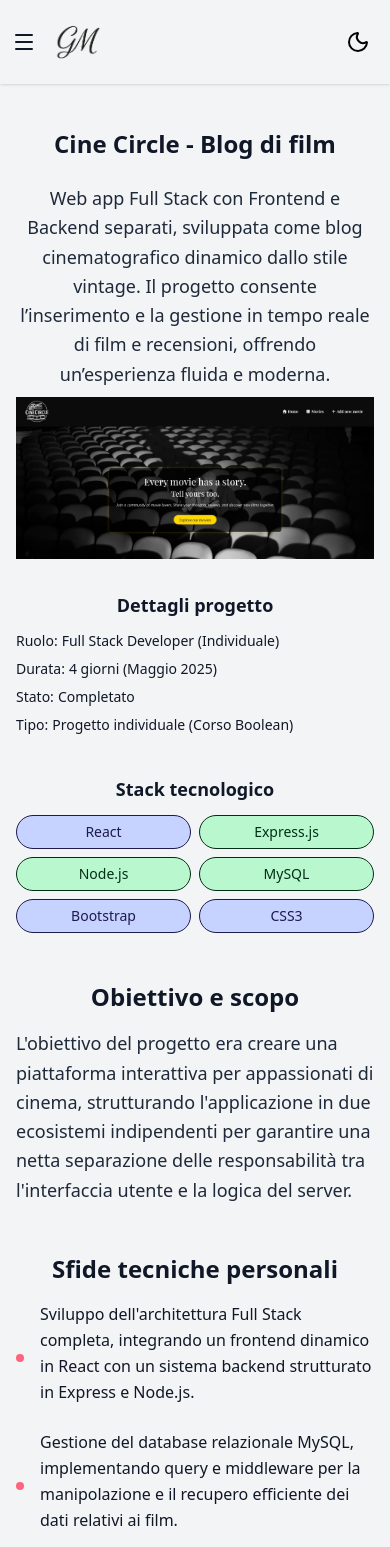
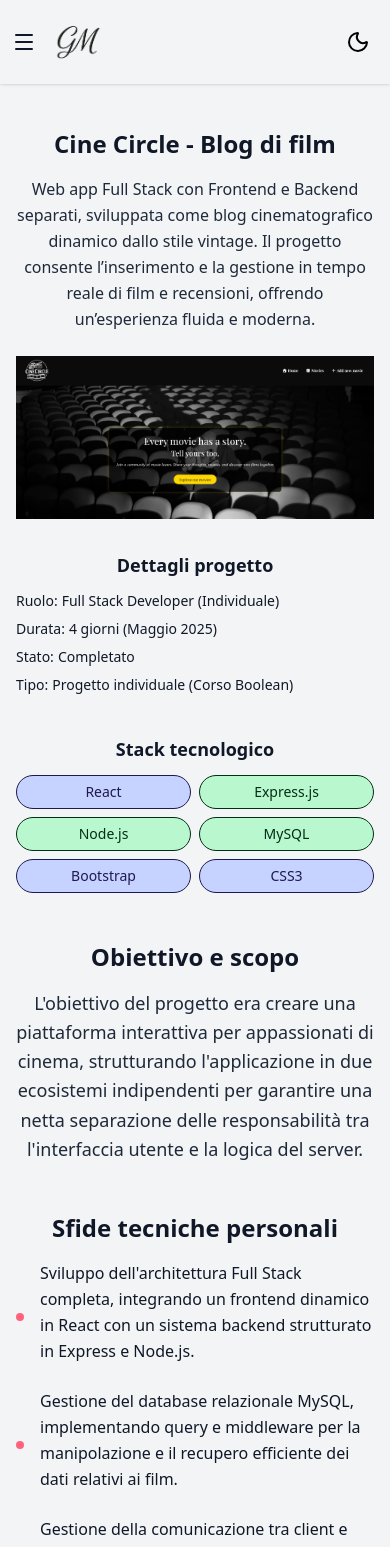
Before and after one commit to giorgiameffe/giorgiameffe-portfolio, a React (Vite) app: page /projects/cine-circle in a window 390 px wide. Shown: the top 1547 px of the page. Built offline with nearby package versions, Linux system fonts and the light colour scheme; a web font is replaced by a local one.

Commit message:
feat: fix mobile responsive

```diff
--- a/src/components/ProjectDetailContent.tsx
+++ b/src/components/ProjectDetailContent.tsx
@@ -20,7 +20,7 @@ const ProjectDetailContent: React.FC<ContentProps> = ({ description }) => {
                 <h2 className="text-2xl font-bold mb-4 text-center">
                     Obiettivo e scopo
                 </h2>
-                <p className="text-lg md:text-xl text-gray-800 dark:text-gray-200 leading-relaxed font-medium">
+                <p className="text-lg md:text-xl text-center md:text-start text-gray-800 dark:text-gray-200 leading-relaxed font-medium">
                     {description.scopeAndGoal}
                 </p>
             </div>
--- a/src/components/ProjectDetailHero.tsx
+++ b/src/components/ProjectDetailHero.tsx
@@ -17,7 +17,7 @@ const ProjectDetailHero: React.FC<ProjectDetailHeroProps> = ({
 
         <div className="flex flex-col items-center text-center">
             <motion.h1
-                className="text-2xl md:text-3xl lg:text-4xl font-extrabold text-gray-900 dark:text-gray-200 mb-6"
+                className="text-2xl md:text-3xl lg:text-4xl font-extrabold text-gray-900 dark:text-gray-200 mb-4 md:mb-6"
                 initial={{ opacity: 0, y: -30 }} // Inizio un po' più in alto
                 animate={{ opacity: 1, y: 0 }}
                 transition={{ duration: 1, ease: "easeOut" }}
@@ -26,7 +26,7 @@ const ProjectDetailHero: React.FC<ProjectDetailHeroProps> = ({
             </motion.h1>
 
             <motion.p
-                className="text-gray-800 dark:text-gray-200 text-lg leading-relaxed mb-2 md:mb-12 max-w-3xl"
+                className="text-gray-800 dark:text-gray-200 text-md md:text-lg leading-relaxed mb-6 md:mb-8 max-w-3xl"
                 initial={{ opacity: 0, x: 50 }} // Inizio trasparente e spostato 50px a destra
                 animate={{ opacity: 1, x: 0 }} // Finale visibile e posizione normale
                 transition={{ duration: 0.8, ease: "easeOut", delay: 0.3 }} // Delay 0.3s
--- a/src/pages/ProjectDetailPage.tsx
+++ b/src/pages/ProjectDetailPage.tsx
@@ -48,7 +48,7 @@ const ProjectDetailsPage: React.FC = () => {
             />
 
             <motion.div
-                className="block md:flex justify-center mt-8 mb-8 gap-4"
+                className="flex justify-center gap-4 mt-8 mb-6 flex-col md:flex-row items-center"
                 initial={{ opacity: 0, y: 20 }}
                 whileInView={{ opacity: 1, y: 0 }}
                 viewport={{ once: true }}
@@ -56,8 +56,8 @@ const ProjectDetailsPage: React.FC = () => {
             >
                 <Link
                     to="/projects"
-                    className="inline-block border-2 border-rose-400 hover:border-rose-500 text-rose-400 hover:text-rose-500 dark:border-rose-700
-                    dark:text-rose-700 px-8 py-2 font-semibold rounded-full transition cursor-pointer w-60 md:w-auto mb-4 md:mb-0"
+                    className="border-2 border-rose-400 hover:border-rose-500 text-rose-400 hover:text-rose-500 dark:border-rose-700
+                    dark:text-rose-700 px-8 py-2 font-semibold rounded-full text-center transition cursor-pointer w-60 md:w-auto md:mb-0"
                 >
                     Torna ai progetti
                 </Link>
@@ -66,7 +66,7 @@ const ProjectDetailsPage: React.FC = () => {
                     href={project.links.github}
                     target="_blank"
                     rel="noopener noreferrer"
-                    className="inline-block bg-rose-400 hover:bg-rose-500 dark:bg-rose-700 font-semibold text-white text-md px-8 py-2 shadow-md font-semibold
+                    className="bg-rose-400 hover:bg-rose-500 dark:bg-rose-700 font-semibold text-white text-md px-8 py-2 shadow-md font-semibold
                     rounded-full transition cursor-pointer w-60 md:w-auto mb-2 md:mb-0"
                 >
                     Vedi repository GitHub
```
